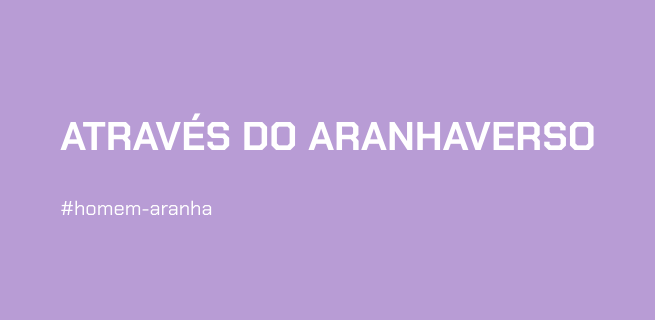
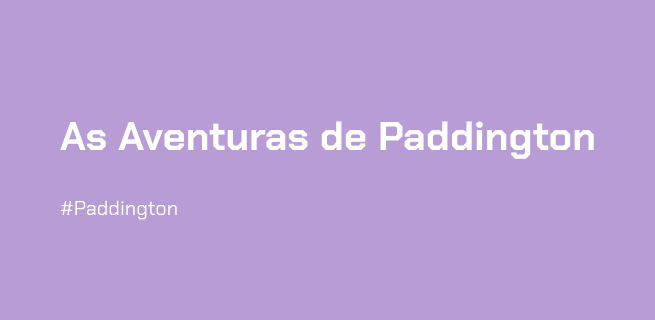
Before and after one commit to emanuellyr/ppppp, a plain HTML site: page index.html in a window 1280 px wide. Shown: the part 87-407 px from the top of the page, 0-655 px from the left. Drawn offline with Linux system fonts and the light colour scheme.

Commit message:
Update index.html

```diff
--- a/index.html
+++ b/index.html
@@ -16,8 +16,8 @@
 
     <section class="chamada">
         <div class="chamada-texto">
-            <h1>ATRAVÉS DO ARANHAVERSO</h1>
-            <p>#homem-aranha</p>
+            <h1>As Aventuras de Paddington</h1>
+            <p>#Paddington</p>
         </div>
 
         <div>
```
